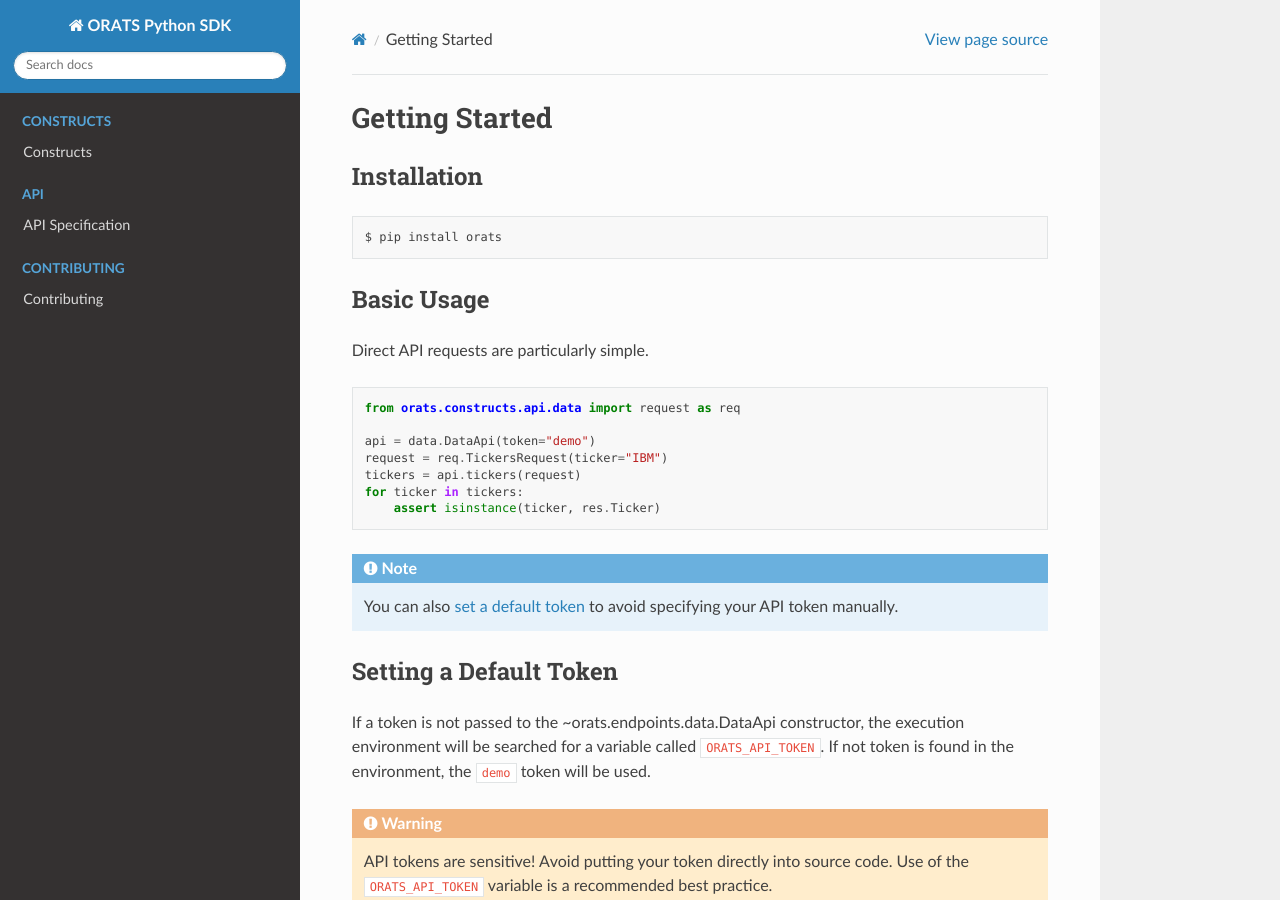
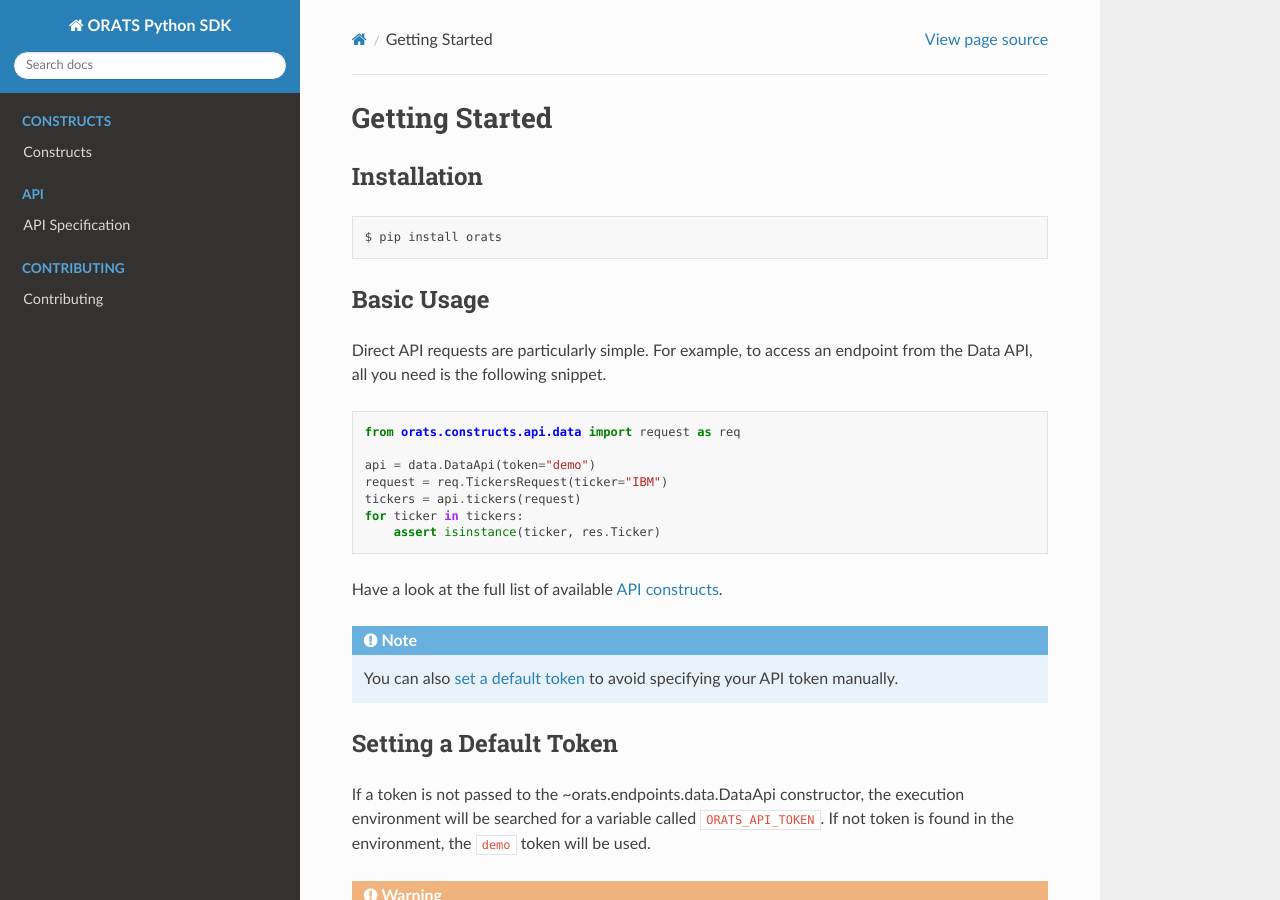
Before and after one commit to FyZyX/orats-python, a Sphinx documentation site: the page built from docs/source/getting-started.rst, in a window 1280 px wide and 900 px high. Built offline with Sphinx 7.4.7 and the Read the Docs theme 2.0.0, drawn with Linux system fonts in a browser that asks for light colours.

Commit message:
docs: add reference to API constructs

```diff
--- a/docs/source/getting-started.rst
+++ b/docs/source/getting-started.rst
@@ -11,7 +11,8 @@ Installation
 Basic Usage
 -----------
 
-Direct API requests are particularly simple.
+Direct API requests are particularly simple. For example, to access an endpoint from the
+Data API, all you need is the following snippet.
 
 .. code-block:: python
 
@@ -22,6 +23,8 @@ Direct API requests are particularly simple.
    tickers = api.tickers(request)
    for ticker in tickers:
        assert isinstance(ticker, res.Ticker)
+
+Have a look at the full list of available :ref:`API constructs <API Constructs>`.
 
 .. note::
 
```
